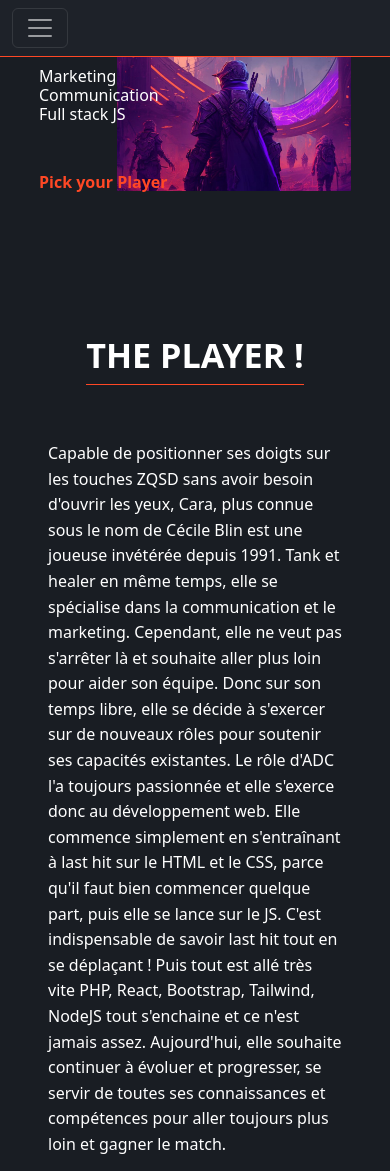
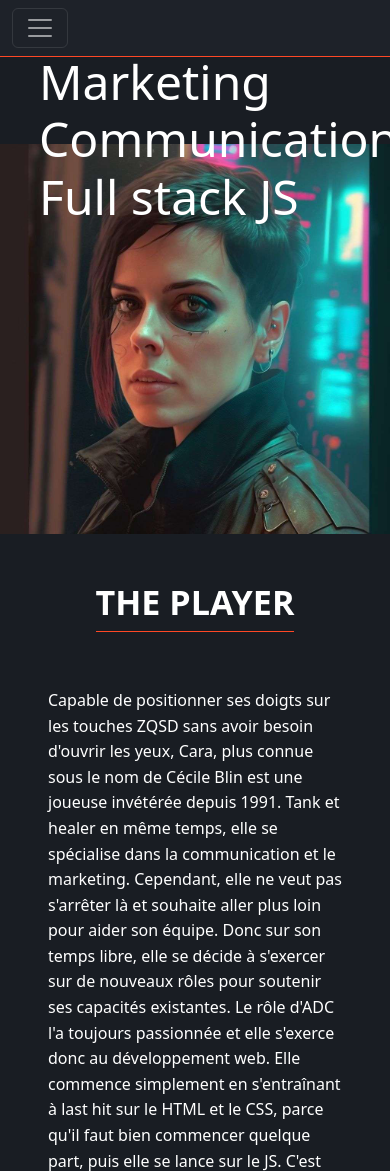
Before and after one commit to Tanthiel50/digital-cara-front, a PHP site: page / in a window 390 px wide. Shown: the top 1171 px of the page. Run offline with PHP 8.4, Linux system fonts and the light colour scheme.

Commit message:
responsive-index

```diff
--- a/index.php
+++ b/index.php
@@ -11,7 +11,7 @@ include 'partials/header.php';
     </div>
     <div class="text-white position-absolute" id="text-hero">
         <h1 class="lg-display-1 hero-phrase">
-            Marketing <br> Communication <br> Full stack JS <span class="d-block fw-light mt-5 text-orange fw-bold">Pick your Player</span>
+            Marketing <br> Communication <br> Full stack JS <span class="d-block fw-light mt-5 text-orange fw-bold second-hero-phrase">Pick your champ</span>
         </h1>
     </div>
 </section>
@@ -21,7 +21,7 @@ include 'partials/header.php';
 <section class="bg-dark-gray text-white row pt-5">
     <img src="images/IMG-20230110-WA0002.jpg" class="role-img col-xl-6 col-xs-4 order-1" alt="">
     <div class="col d-flex flex-column align-items-center justify-content-center m-5 col order-2">
-        <h2 class="border-bottom border-orange border-1 display-4 pb-2 fw-bold"> THE PLAYER !</h2>
+        <h2 class="border-bottom border-orange border-1 display-4 pb-2 fw-bold role-phrase"> THE PLAYER </h2>
         <div class="pt-5 pb-5">
             Capable de positionner ses doigts sur les touches ZQSD sans avoir besoin d'ouvrir les yeux, Cara, plus connue sous le nom de Cécile Blin est une joueuse invétérée depuis 1991.
             Tank et healer en même temps, elle se spécialise dans la communication et le marketing. Cependant, elle ne veut pas s'arrêter là et souhaite aller plus loin pour aider son équipe. Donc sur
@@ -67,7 +67,7 @@ include 'partials/header.php';
 <!-- Contact -->
 
 <section class="bg-orange d-flex flex-row justify-content-evenly align-items-center row pb-5">
-        <img src="images/newsletter.png" alt="" class="pt-3 pb-3 col-4" >
+        <img src="images/newsletter.png" alt="" class="pt-3 pb-3 col-4 img-contact" >
     <div class="col-6">
         <h3 class="display-3 fw-bold">
             A la recherche d'un nouveau <br> <span class="text-white border-bottom border-dark-gray border-3">Teammate ?</span>
--- a/scss/custom.scss
+++ b/scss/custom.scss
@@ -245,9 +245,18 @@ html, body {
 
 @media (max-width: 600px) {
   .hero-phrase{
-    font-size: 1rem;
+    font-size: 3rem;
   }
-  .role-img{
+  #image-hero{
+    display: none;
+  }
+  .second-hero-phrase{
+    visibility: hidden;
+  }
+}
+
+@media (max-width: 400px) {
+  .img-contact{
     display: none;
   }
 }
```
Also changed, not shown: css/custom.css, 2 other files.
